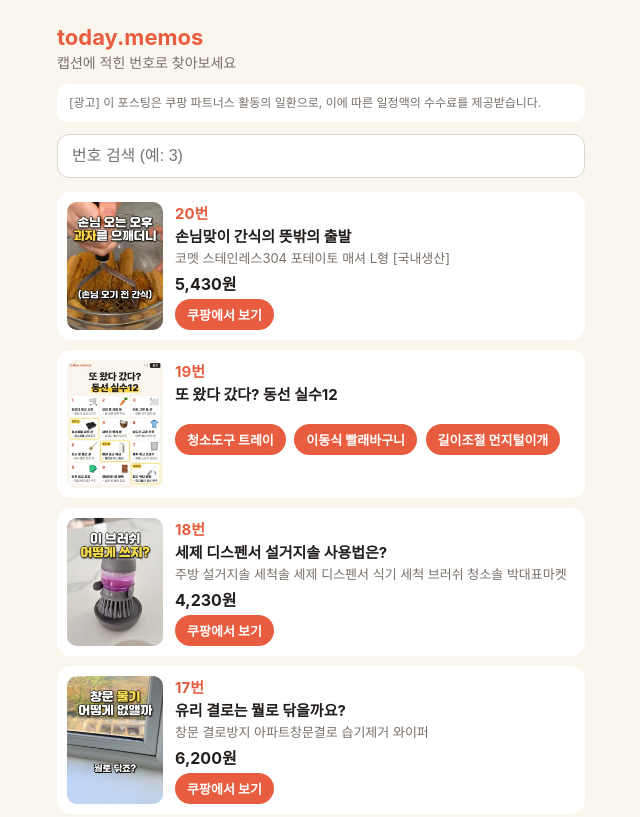
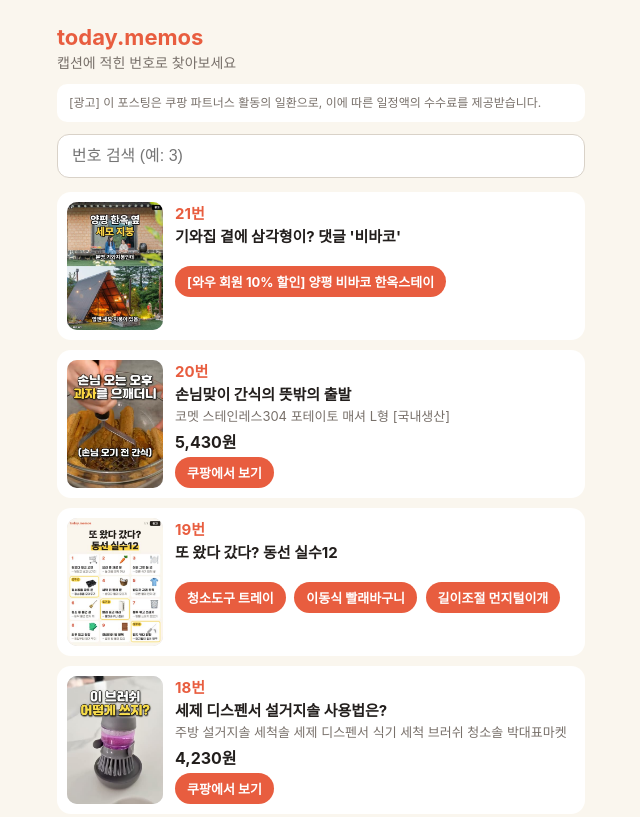
Before and after one commit to vocbob/today-memos, a plain HTML site: page index.html in a window 1280 px wide. Shown: the top 817 px of the page, without its empty margins (319-959 px from the left). Drawn offline with Linux system fonts and the light colour scheme.

Commit message:
update links

```diff
--- a/index.html
+++ b/index.html
@@ -17,7 +17,11 @@ input{width:100%;font-size:16px;padding:12px 14px;border-radius:12px;border:1px
 <h1>today.memos</h1><p class="sub">캡션에 적힌 번호로 찾아보세요</p>
 <p class="ad">[광고] 이 포스팅은 쿠팡 파트너스 활동의 일환으로, 이에 따른 일정액의 수수료를 제공받습니다.</p>
 <input id="q" type="search" inputmode="numeric" placeholder="번호 검색 (예: 3)" aria-label="번호 검색">
-<a class="card" href="https://link.coupang.com/re/AFFSDP?lptag=AF9455724&amp;subid=c07&amp;pageKey=9217044523&amp;itemId=27232044602&amp;vendorItemId=94199183287&amp;traceid=V0-153-2c880cb8e88e4c36&amp;requestid=20261117031508747256992218&amp;token=31850C%7CMIXED&amp;pt=0&amp;slot=10" target="_blank" rel="noopener sponsored" data-n="20">
+<div class="card" data-n="21">
+  <img src="img/s20261127.jpg" alt="" loading="lazy">
+  <div class="info"><b class="num">21번</b>
+  <p class="title">기와집 곁에 삼각형이?
+댓글 &#x27;비바코&#x27;</p><p class="btns"><a class="btn" href="https://link.coupang.com/a/i0vfUVN3Rc" target="_blank" rel="noopener sponsored">[와우 회원 10% 할인] 양평 비바코 한옥스테이</a> </p></div></div><a class="card" href="https://link.coupang.com/re/AFFSDP?lptag=AF9455724&amp;subid=c07&amp;pageKey=9217044523&amp;itemId=27232044602&amp;vendorItemId=94199183287&amp;traceid=V0-153-2c880cb8e88e4c36&amp;requestid=20261117031508747256992218&amp;token=31850C%7CMIXED&amp;pt=0&amp;slot=10" target="_blank" rel="noopener sponsored" data-n="20">
   <img src="img/c07.jpg" alt="" loading="lazy">
   <div class="info"><b class="num">20번</b>
   <p class="title">손님맞이 간식의 뜻밖의 출발</p>
```
Also changed, not shown: img/s20261127.jpg (added).
